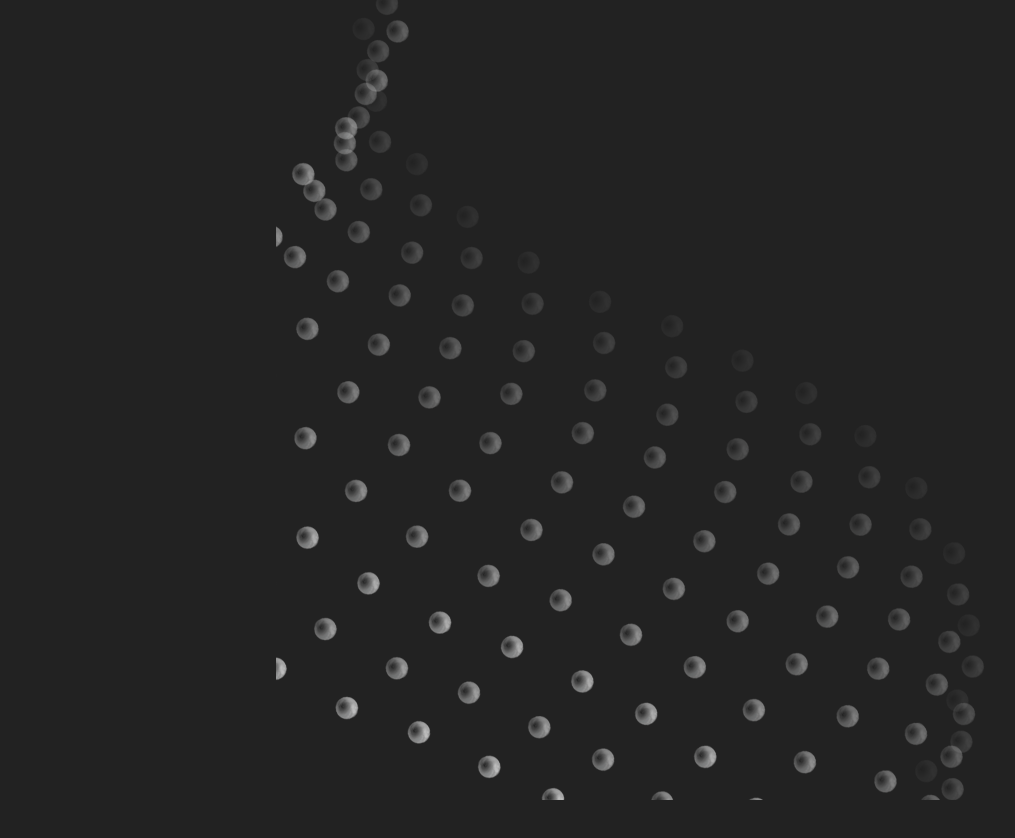
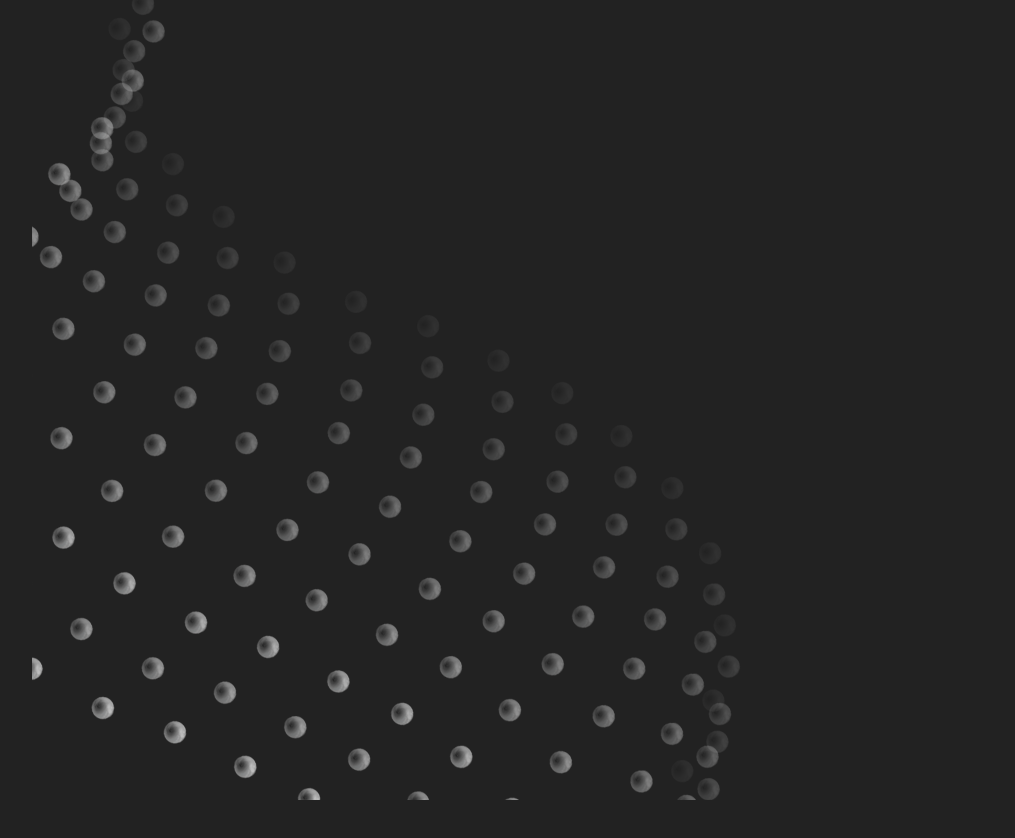
Before and after one commit to irnbru-dev/parallax-bubbles, a plain HTML site: page index.html in a window 1280 px wide. Shown: the top 838 px of the page, without its empty margins (224-1239 px from the left). Drawn offline with Linux system fonts and the light colour scheme.

Commit message:
change background-position to percents

```diff
--- a/index.html
+++ b/index.html
@@ -12,16 +12,16 @@
 </head>
 
 <body>
-<div id="bg1" data-0="background-position:500px 0px;" data-end="background-position:500px -10000px;"></div>
-<div id="bg2" data-0="background-position:500px 0px;" data-end="background-position:500px -9000px;"></div>
-<div id="bg3" data-0="background-position:500px 0px;" data-end="background-position:500px -8000px;"></div>
-<div id="bg4" data-0="background-position:500px 0px;" data-end="background-position:500px -7000px;"></div>
-<div id="bg5" data-0="background-position:500px 0px;" data-end="background-position:500px -6000px;"></div>
-<div id="bg6" data-0="background-position:500px 0px;" data-end="background-position:500px -5000px;"></div>
-<div id="bg7" data-0="background-position:500px 0px;" data-end="background-position:500px -4000px;"></div>
-<div id="bg8" data-0="background-position:500px 0px;" data-end="background-position:500px -3000px;"></div>
-<div id="bg9" data-0="background-position:500px 0px;" data-end="background-position:500px -2000px;"></div>
-<div id="bg10" data-0="background-position:500px 0px;" data-end="background-position:500px -1000px;"></div>
+<div id="bg1" data-0="background-position:50% 0px;" data-end="background-position:50% -10000px;"></div>
+<div id="bg2" data-0="background-position:50% 0px;" data-end="background-position:50% -9000px;"></div>
+<div id="bg3" data-0="background-position:50% 0px;" data-end="background-position:50% -8000px;"></div>
+<div id="bg4" data-0="background-position:50% 0px;" data-end="background-position:50% -7000px;"></div>
+<div id="bg5" data-0="background-position:50% 0px;" data-end="background-position:50% -6000px;"></div>
+<div id="bg6" data-0="background-position:50% 0px;" data-end="background-position:50% -5000px;"></div>
+<div id="bg7" data-0="background-position:50% 0px;" data-end="background-position:50% -4000px;"></div>
+<div id="bg8" data-0="background-position:50% 0px;" data-end="background-position:50% -3000px;"></div>
+<div id="bg9" data-0="background-position:50% 0px;" data-end="background-position:50% -2000px;"></div>
+<div id="bg10" data-0="background-position:50% 0px;" data-end="background-position:50% -1000px;"></div>
 
 <div id="progress" data-0="width:0%;background:hsl(200, 100%, 50%);" data-end="width:100%;background:hsl(920, 100%, 50%);"></div>
 
```
